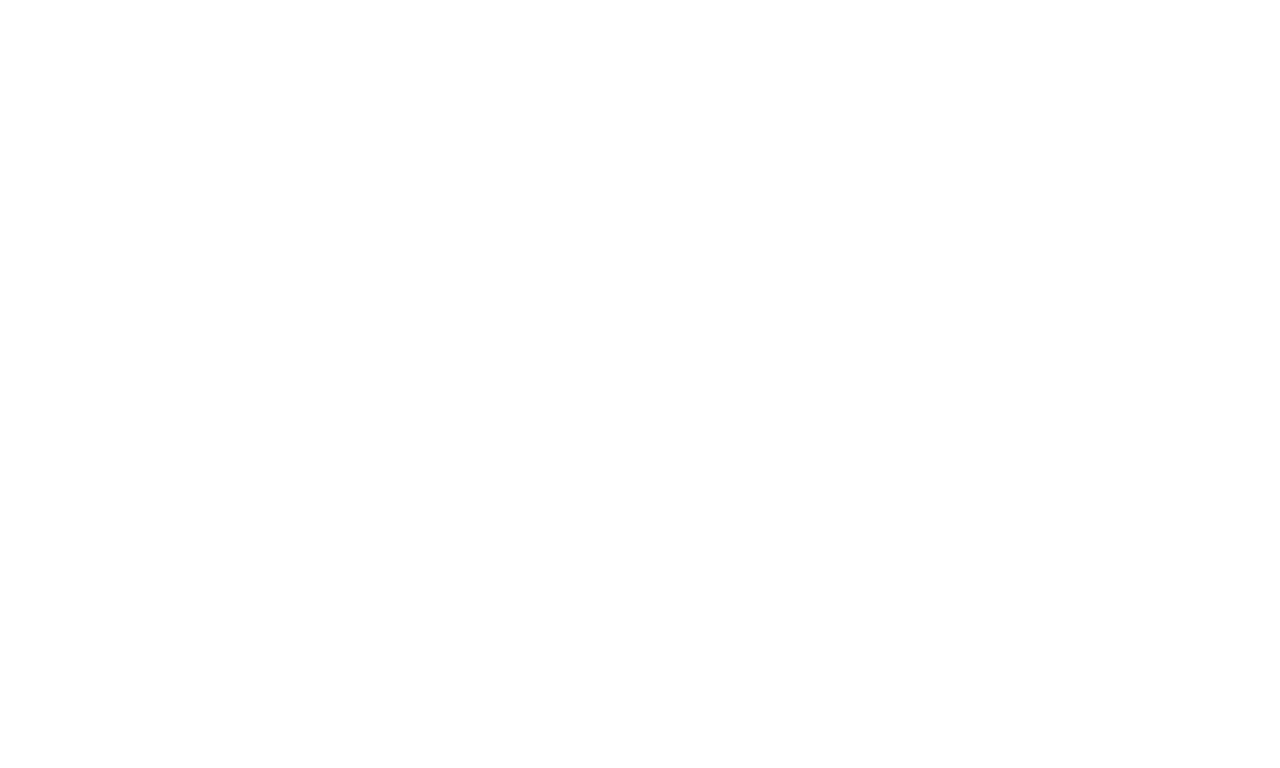
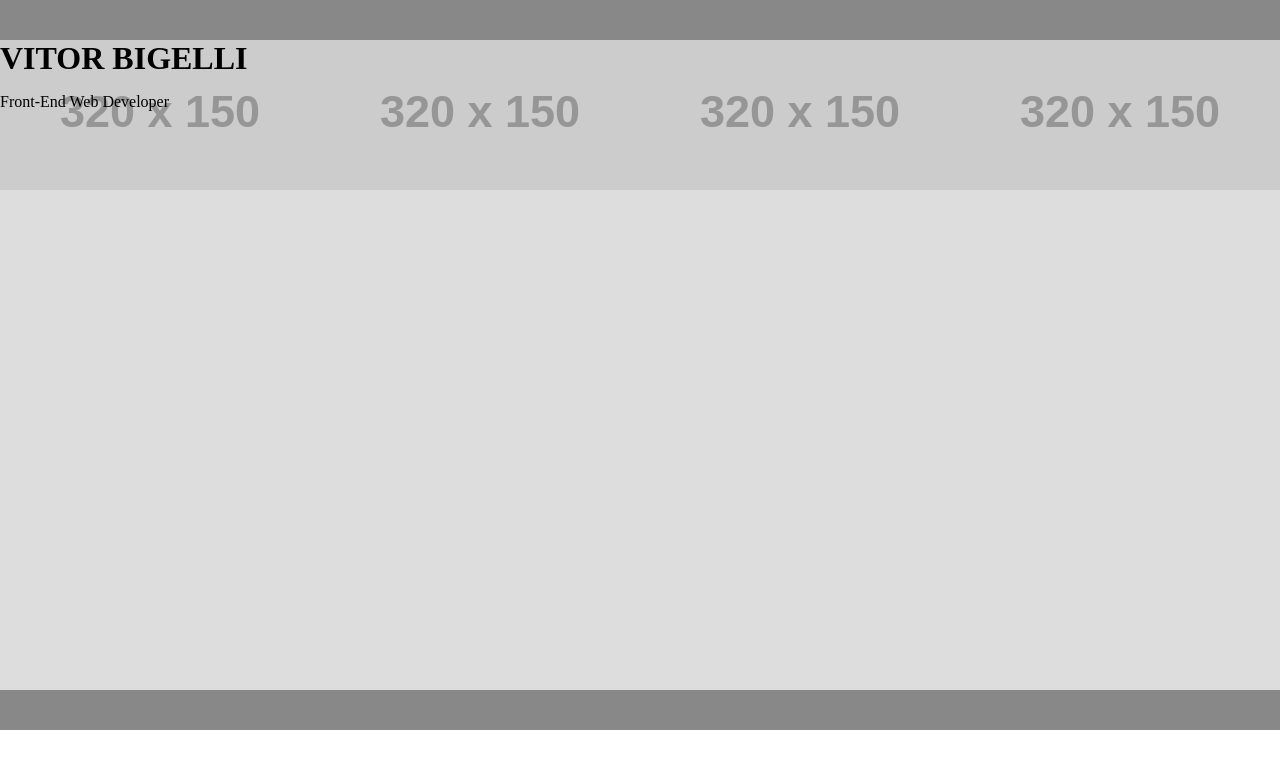
Before and after one commit to VitorBigelli/my-first-node-app, a plain HTML site: page index.html in a window 1280 px wide. Drawn offline with Linux system fonts and the light colour scheme; placeholder pictures from the web are drawn by us.

Commit message:
Create basic layout

```diff
--- a/index.html
+++ b/index.html
@@ -11,5 +11,27 @@
 </head>
 <body>
 
+	<nav>
+	</nav>
+
+	<aside>
+	</aside>
+
+	<header>
+		<h1> VITOR BIGELLI </h1>
+		<p> Front-End Web Developer </p>
+	</header>
+
+	<main>
+
+		<article>
+
+		</article>
+
+	</main>
+
+	<footer>
+	</footer>
+
 </body>
 </html>
--- a/styles/style.css
+++ b/styles/style.css
@@ -1,6 +1,37 @@
 html,
-body {
+body,
+nav,
+header,
+main,
+footer {
 	width: 100%;
 	margin: 0;
-	padding: 0;
 }
+
+nav {
+	height: 40px;
+	background-color: #888;
+}
+
+header {
+	height: 150px;
+	background-color: #fff;
+	background-image: url('http://placehold.it/320x150');
+}
+
+main {
+	height: 500px;
+	background-color: #ddd;
+}
+
+footer {
+	height: 40px;
+	background-color: #888;
+}
+
+h1,
+h2,
+h3,
+h4 {
+	margin: 0;
+}
```
